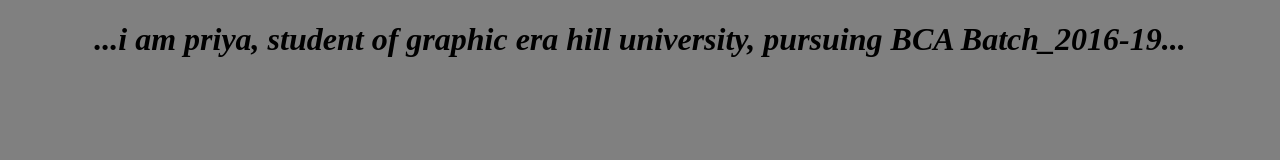
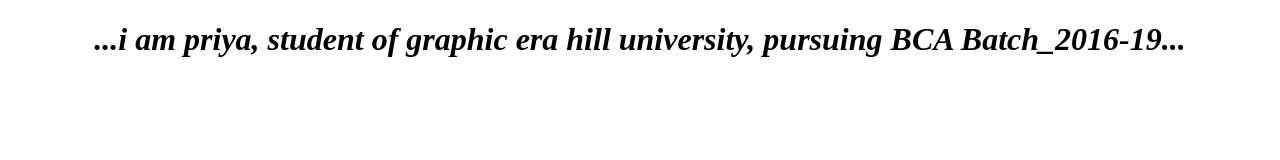
Before and after one commit to bishtpriya98/bishtpriya98.github.io, a plain HTML site: page index.html in a window 1280 px wide. Drawn offline with Linux system fonts and the light colour scheme.

Commit message:
Update index.html

```diff
--- a/index.html
+++ b/index.html
@@ -13,9 +13,9 @@
 </body>
 <style>
   body{
-    background-color:grey;
+    background-color:light pink;
     text-align:center;
-    text-color:no;
+    text-color:grey;
   }
  </style>
 </html>
```
